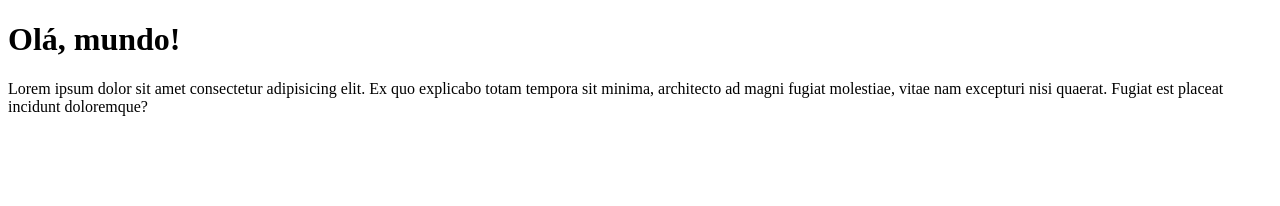
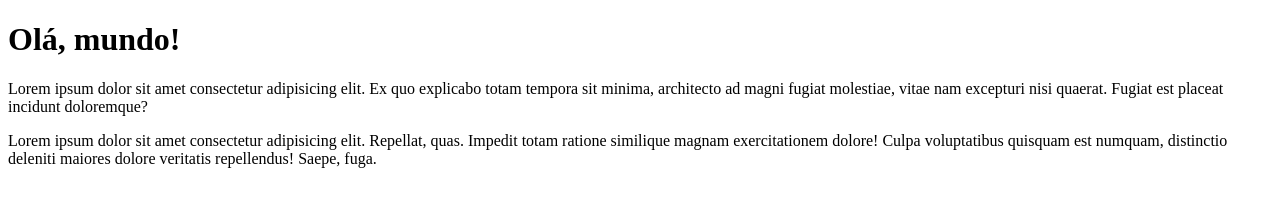
Before and after one commit to WenderCavalcante/Ola-Mundo, a plain HTML site: page site-exemplo/index.html in a window 1280 px wide. Drawn offline with Linux system fonts and the light colour scheme.

Commit message:
Update index.html

```diff
--- a/site-exemplo/index.html
+++ b/site-exemplo/index.html
@@ -8,5 +8,6 @@
 <body>
     <h1>Olá, mundo!</h1>
     <p>Lorem ipsum dolor sit amet consectetur adipisicing elit. Ex quo explicabo totam tempora sit minima, architecto ad magni fugiat molestiae, vitae nam excepturi nisi quaerat. Fugiat est placeat incidunt doloremque?</p>
+    <p>Lorem ipsum dolor sit amet consectetur adipisicing elit. Repellat, quas. Impedit totam ratione similique magnam exercitationem dolore! Culpa voluptatibus quisquam est numquam, distinctio deleniti maiores dolore veritatis repellendus! Saepe, fuga.</p>
 </body>
 </html>
```
